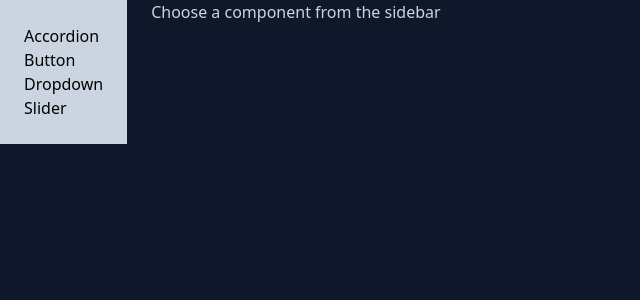
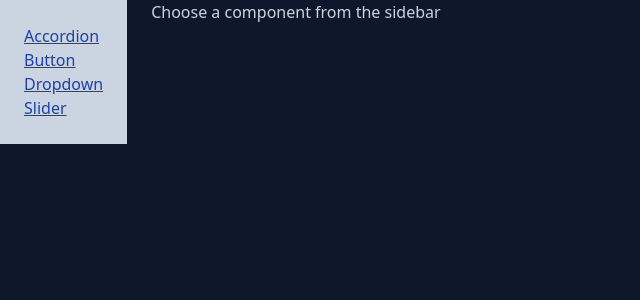
Before and after one commit to SmackSmash/grider-comps, a React (Vite) app: page / in a window 1280 px wide. Shown: the top 300 px of the page, without its empty margins (0-640 px from the left). Built offline with nearby package versions, Linux system fonts and the light colour scheme.

Commit message:
Added some styling to links

```diff
--- a/src/components/Link/Link.jsx
+++ b/src/components/Link/Link.jsx
@@ -11,7 +11,7 @@ const Link = ({ children, to, ...rest }) => {
   };
 
   return (
-    <a href={to} onClick={handleClick} {...rest}>
+    <a className='text-blue-800 underline' href={to} onClick={handleClick} {...rest}>
       {children}
     </a>
   );
```
